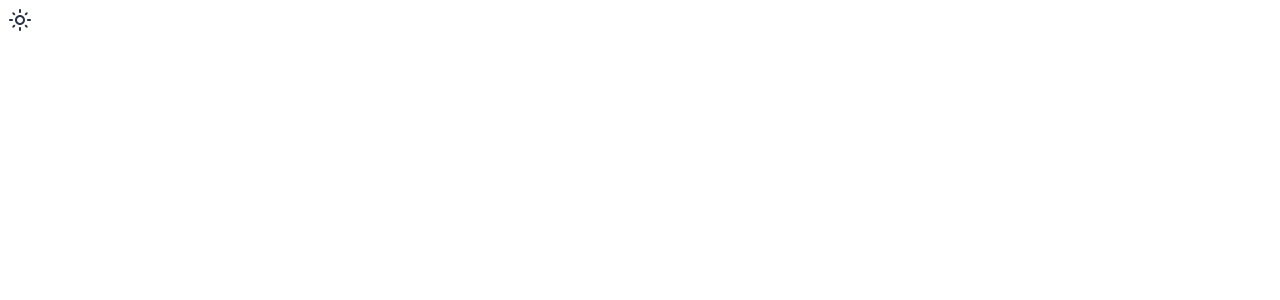
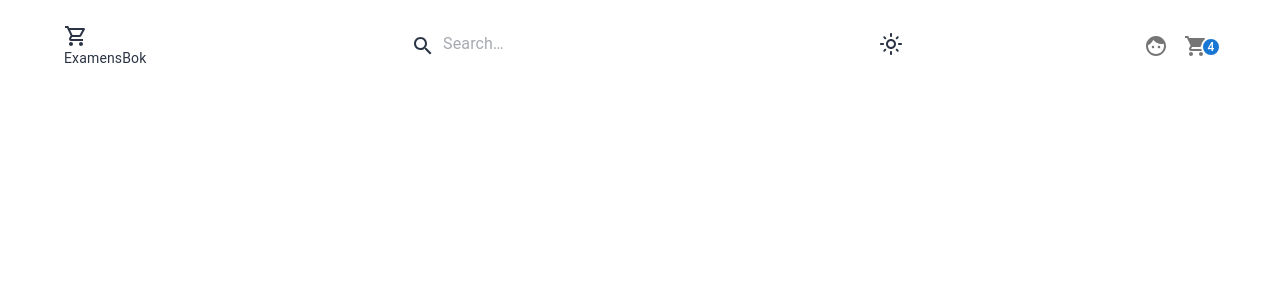
Before and after one commit to ebrahimmousa/eksamensbok, a React (Vite) app: page / in a window 1280 px wide. Shown: the top 300 px of the page. Built offline with nearby package versions, Linux system fonts and the light colour scheme.

Commit message:
Added Header, icons and logo

```diff
--- a/src/components/header/Header.jsx
+++ b/src/components/header/Header.jsx
@@ -1,14 +1,94 @@
-import   { useContext } from "react";
+import { useContext } from "react";
 import { ColorModeContext } from "../../theme";
-import { IconButton, useTheme } from "@mui/material";
-import { DarkModeOutlined, LightModeOutlined } from "@mui/icons-material";
+import {
+  IconButton,
+  useTheme,
+  Container,
+  Stack,
+  Typography,
+} from "@mui/material";
+import {
+  DarkModeOutlined,
+  LightModeOutlined,
+  ShoppingCartOutlined,
+} from "@mui/icons-material";
+import SearchIcon from "@mui/icons-material/Search";
+import { styled, alpha } from "@mui/material/styles";
+import InputBase from "@mui/material/InputBase";
+import FaceIcon from "@mui/icons-material/Face";
+import ShoppingCartIcon from "@mui/icons-material/ShoppingCart";
+import Badge from "@mui/material/Badge";
+
+const StyledBadge = styled(Badge)(({ theme }) => ({
+  "& .MuiBadge-badge": {
+    right: -3,
+    top: 13,
+    border: `2px solid ${theme.palette.background.paper}`,
+    padding: "0 4px",
+  },
+}));
+
+const Search = styled("div")(({ theme }) => ({
+  position: "relative",
+  borderRadius: theme.shape.borderRadius,
+  backgroundColor: alpha(theme.palette.common.white, 0.15),
+  "&:hover": {
+    backgroundColor: alpha(theme.palette.common.white, 0.25),
+  },
+  marginRight: theme.spacing(2),
+  marginLeft: 0,
+  width: "100%",
+  [theme.breakpoints.up("sm")]: {
+    marginLeft: theme.spacing(3),
+    width: "auto",
+  },
+}));
+
+const SearchIconWrapper = styled("div")(({ theme }) => ({
+  padding: theme.spacing(0, 2),
+  height: "100%",
+  position: "absolute",
+  pointerEvents: "none",
+  display: "flex",
+  alignItems: "center",
+  justifyContent: "center",
+}));
+
+const StyledInputBase = styled(InputBase)(({ theme }) => ({
+  color: "inherit",
+  "& .MuiInputBase-input": {
+    padding: theme.spacing(1, 1, 1, 0),
+    // vertical padding + font size from searchIcon
+    paddingLeft: `calc(1em + ${theme.spacing(4)})`,
+    transition: theme.transitions.create("width"),
+    width: "100%",
+    [theme.breakpoints.up("md")]: {
+      width: "20ch",
+    },
+  },
+}));
 
 const Header = () => {
-    const colorMode = useContext(ColorModeContext);
-    const theme = useTheme();
+  const colorMode = useContext(ColorModeContext);
+  const theme = useTheme();
 
-    return (
-        <div>
+  return (
+    <Container sx={{ my: 3, display: "flex", justifyContent: "space-between" }}>
+      <Stack>
+        {/* logo change later */}
+        <ShoppingCartOutlined />
+        <Typography variant="body2">ExamensBok</Typography>
+      </Stack>
+      <Search>
+        <SearchIconWrapper>
+          <SearchIcon />
+        </SearchIconWrapper>
+        <StyledInputBase
+          placeholder="Search…"
+          inputProps={{ "aria-label": "search" }}
+        />
+      </Search>
+      <div>
         {theme.palette.mode === "light" ? (
           <IconButton
             onClick={() => {
@@ -37,7 +117,20 @@ const Header = () => {
           </IconButton>
         )}
       </div>
-    );
-}
+
+      <Stack direction={"row"} alignItems={"center"}>
+        <IconButton>
+          <FaceIcon />
+        </IconButton>
+
+        <IconButton aria-label="cart">
+          <StyledBadge badgeContent={4} color="primary">
+            <ShoppingCartIcon />
+          </StyledBadge>
+        </IconButton>
+      </Stack>
+    </Container>
+  );
+};
 
 export default Header;
```
